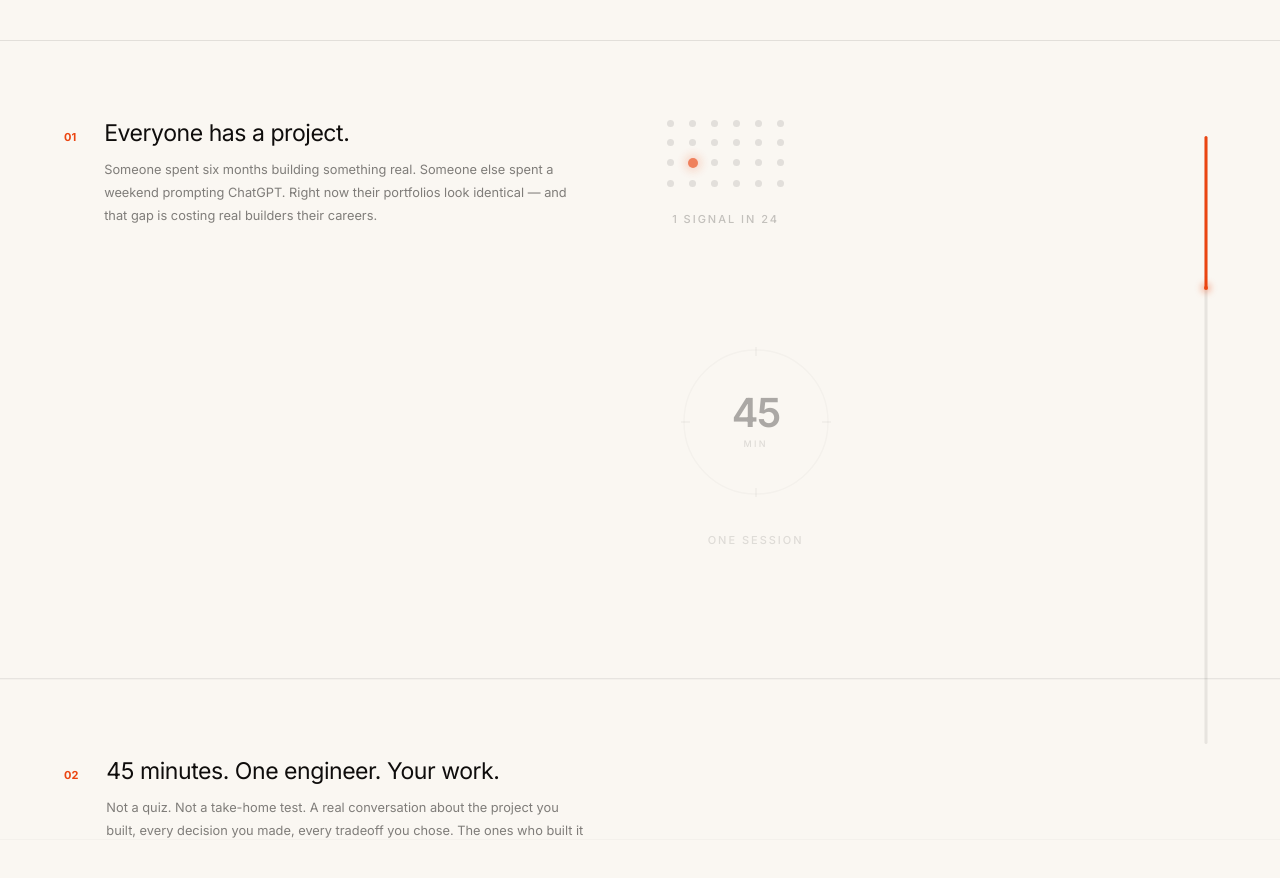
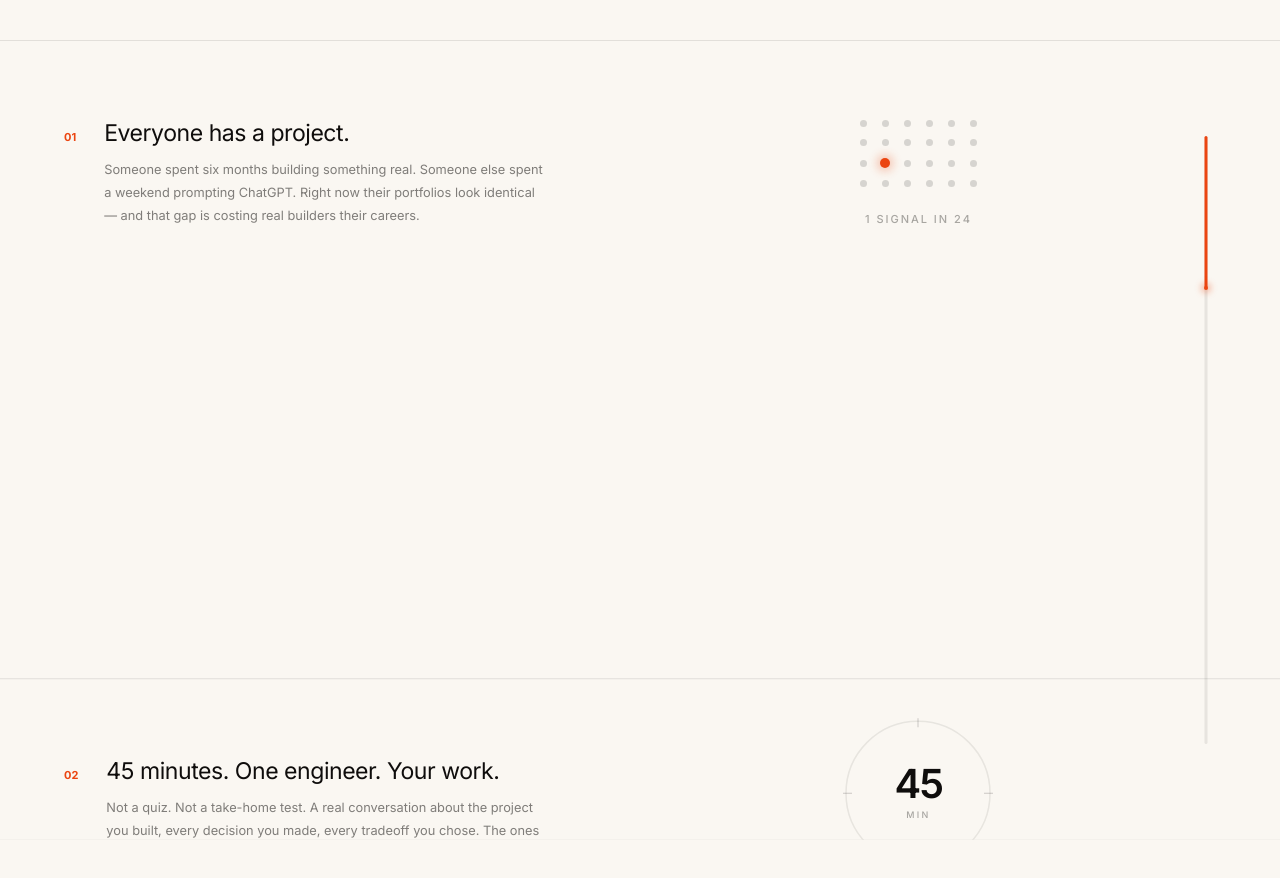
Before and after one commit to orcred-org/frontend, a Next.js app: page / in a window 1280 px wide. Shown: the part 820-1698 px from the top of the page. Built offline with nearby package versions, Linux system fonts and the light colour scheme.

Commit message:
Standard: embed visuals inside panels so they slide in together with text

```diff
--- a/components/PlatformSection.tsx
+++ b/components/PlatformSection.tsx
@@ -1,7 +1,7 @@
 "use client";
 
 import { useRef } from "react";
-import { motion, useScroll, useTransform } from "framer-motion";
+import { motion, useScroll, useTransform, MotionValue } from "framer-motion";
 
 const ease = [0.22, 1, 0.36, 1] as const;
 
@@ -106,8 +106,8 @@ function ScoreVisual() {
   );
 }
 
-/* ── Text panel (left side) ── */
-function Panel({ panel }: { panel: (typeof panels)[number] }) {
+/* ── Panel with visual ── */
+function Panel({ panel, visual }: { panel: (typeof panels)[number]; visual: React.ReactNode }) {
   return (
     <div style={{
       width: "100%", height: "100%",
@@ -115,8 +115,10 @@ function Panel({ panel }: { panel: (typeof panels)[number] }) {
       borderTop: "1px solid rgba(15,13,12,0.1)",
       display: "flex", alignItems: "center",
       padding: "0 clamp(24px, 5vw, 64px)",
+      gap: "clamp(32px, 6vw, 80px)",
     }}>
-      <div style={{ maxWidth: 520, display: "flex", alignItems: "baseline", gap: 28 }}>
+      {/* Text */}
+      <div style={{ flex: "0 0 auto", maxWidth: 480, display: "flex", alignItems: "baseline", gap: 28 }}>
         <div style={{ fontSize: 11, fontWeight: 700, color: "#eb4511", flexShrink: 0 }}>{panel.num}</div>
         <div>
           <div style={{ fontSize: "clamp(16px, 1.8vw, 24px)", fontWeight: 400, letterSpacing: "-0.02em", lineHeight: 1.2, color: "#0f0d0c", marginBottom: 10 }}>
@@ -127,12 +129,17 @@ function Panel({ panel }: { panel: (typeof panels)[number] }) {
           </div>
         </div>
       </div>
+
+      {/* Visual */}
+      <div className="hidden lg:flex" style={{ flex: 1, alignItems: "center", justifyContent: "center" }}>
+        {visual}
+      </div>
     </div>
   );
 }
 
 /* ── Timeline ── */
-function TimelineSidebar({ progress }: { progress: ReturnType<typeof useTransform> }) {
+function TimelineSidebar({ progress }: { progress: MotionValue<number> }) {
   const fillH = useTransform(progress, [0, 1], ["0vh", "76vh"]);
   const tipY  = useTransform(progress, [0, 1], ["0vh", "76vh"]);
   return (
@@ -154,46 +161,24 @@ export default function PlatformSection() {
   const panel2Y = useTransform(progress, [0.15, 0.48], ["66.67vh", "0vh"]);
   const panel3Y = useTransform(progress, [0.52, 0.85], ["33.33vh", "0vh"]);
 
-  // Visuals cross-fade
-  const vis1Opacity = useTransform(progress, [0, 0.15, 0.45], [1, 1, 0]);
-  const vis2Opacity = useTransform(progress, [0.15, 0.45, 0.52, 0.82], [0, 1, 1, 0]);
-  const vis3Opacity = useTransform(progress, [0.52, 0.82], [0, 1]);
 
   return (
     <section ref={sectionRef} id="story" style={{ height: "300vh", position: "relative" }}>
       <div style={{ position: "sticky", top: 0, height: "100vh", overflow: "hidden" }}>
 
-        {/* Panels */}
+        {/* Panel 1 — text + visual together */}
         <div style={{ position: "absolute", top: 0, left: 0, right: 0, height: "33.33vh" }}>
-          <Panel panel={panels[0]} />
+          <Panel panel={panels[0]} visual={<SignalGrid />} />
         </div>
+
+        {/* Panel 2 */}
         <motion.div style={{ position: "absolute", top: "33.33vh", left: 0, right: 0, height: "33.33vh", y: panel2Y }}>
-          <Panel panel={panels[1]} />
-        </motion.div>
-        <motion.div style={{ position: "absolute", top: "66.67vh", left: 0, right: 0, height: "33.33vh", y: panel3Y }}>
-          <Panel panel={panels[2]} />
+          <Panel panel={panels[1]} visual={<ClockVisual />} />
         </motion.div>
 
-        {/* Visuals — each aligned to its panel's vertical third */}
-        <motion.div className="hidden lg:flex" style={{
-          position: "absolute", left: "52%", top: 0, height: "33.33vh",
-          alignItems: "center", pointerEvents: "none", opacity: vis1Opacity,
-        }}>
-          <SignalGrid />
-        </motion.div>
-
-        <motion.div className="hidden lg:flex" style={{
-          position: "absolute", left: "52%", top: "33.33vh", height: "33.33vh",
-          alignItems: "center", pointerEvents: "none", opacity: vis2Opacity,
-        }}>
-          <ClockVisual />
-        </motion.div>
-
-        <motion.div className="hidden lg:flex" style={{
-          position: "absolute", left: "52%", top: "66.67vh", height: "33.33vh",
-          alignItems: "center", pointerEvents: "none", opacity: vis3Opacity,
-        }}>
-          <ScoreVisual />
+        {/* Panel 3 */}
+        <motion.div style={{ position: "absolute", top: "66.67vh", left: 0, right: 0, height: "33.33vh", y: panel3Y }}>
+          <Panel panel={panels[2]} visual={<ScoreVisual />} />
         </motion.div>
 
         {/* Timeline */}
```
